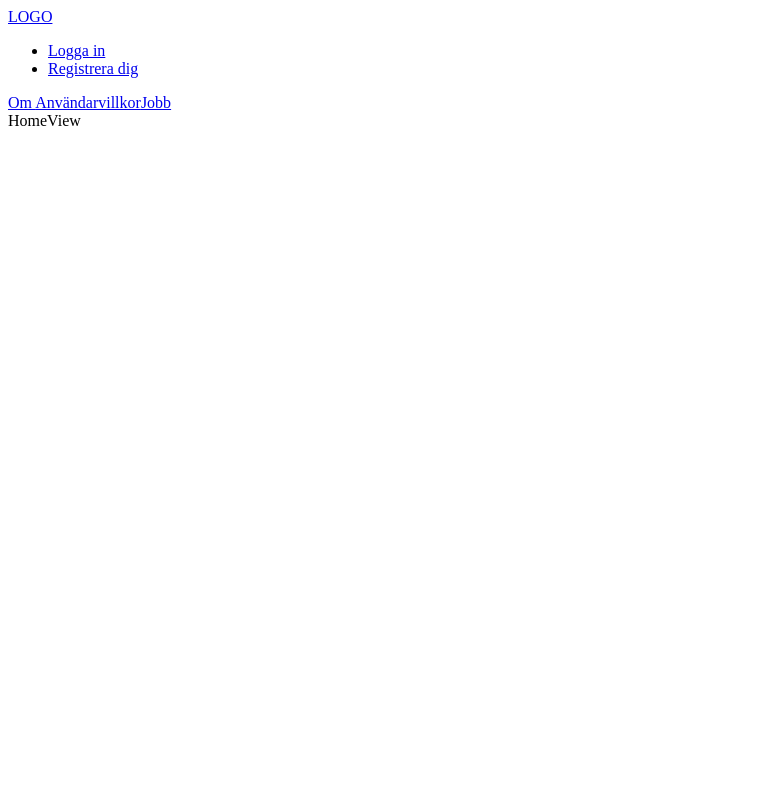
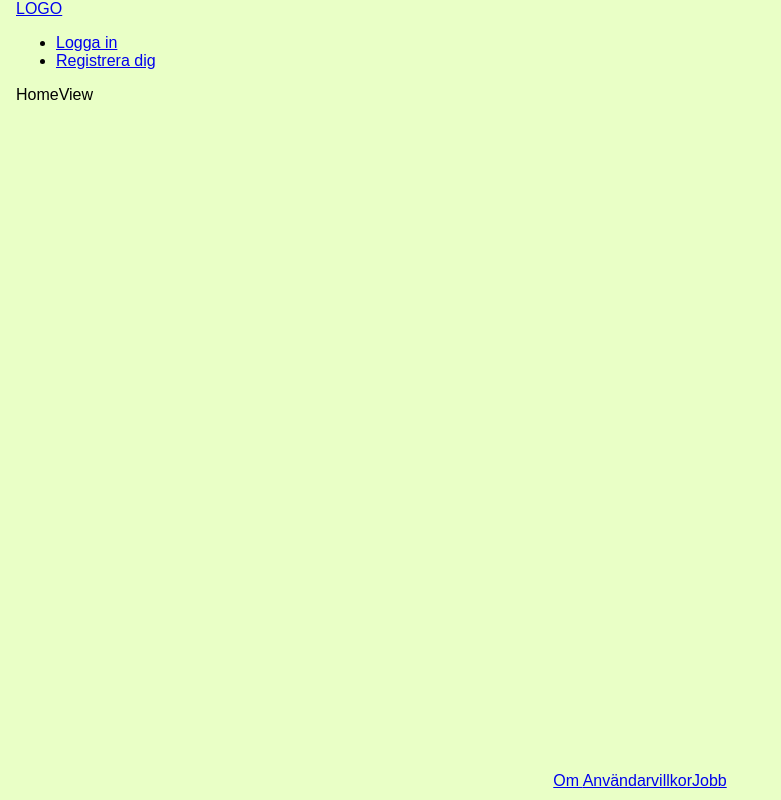
Before and after one commit to Novvea/aterwinwin-fullstack, a React (Create React App) app in the folder client/: page / in a window 1280 px wide. Shown: the whole page, without its empty margins (0-781 px from the left). Built offline with nearby package versions, Linux system fonts and the light colour scheme; no server answers.

Commit message:
Add global css-file

```diff
--- a/client/src/components/App.js
+++ b/client/src/components/App.js
@@ -2,6 +2,7 @@ import { useEffect } from 'react';
 import { useDispatch } from 'react-redux';
 import { fetchUser } from '../actions';
 import { Routes } from '../routes/Routes';
+import '../shared/css/Global.css';
 import AppHeader from './AppHeader';
 import AppFooter from './AppFooter';
 
--- /dev/null
+++ b/client/src/shared/css/Global.css
@@ -0,0 +1,19 @@
+body {
+  margin: 0;
+  padding: 0 16px;
+  background-color: #e9ffc6;
+  font-family: 'Rambla', sans-serif;
+}
+
+header {
+  overflow: hidden;
+}
+
+footer {
+  position: fixed;
+  left: 0;
+  bottom: 0;
+  width: 100%;
+  text-align: center;
+  margin: 10px 0px;
+}
```
